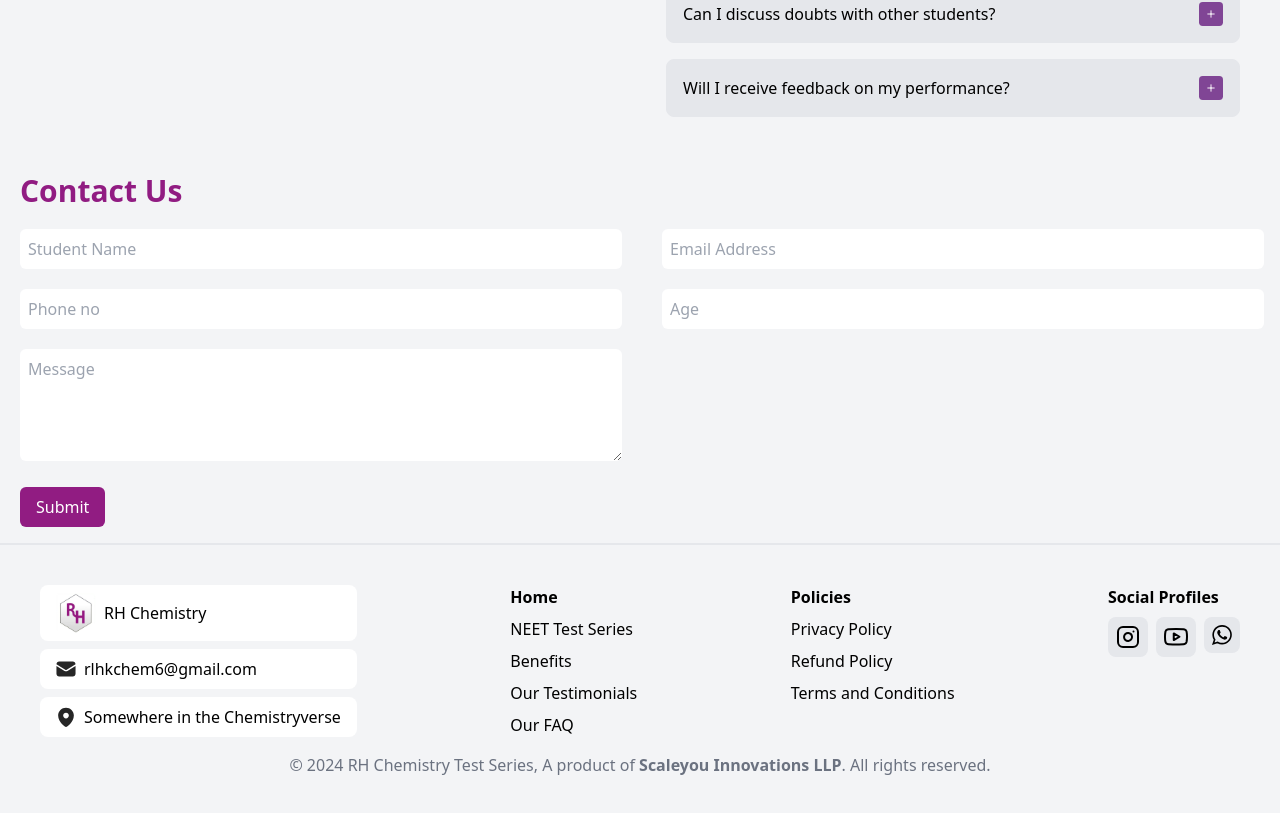
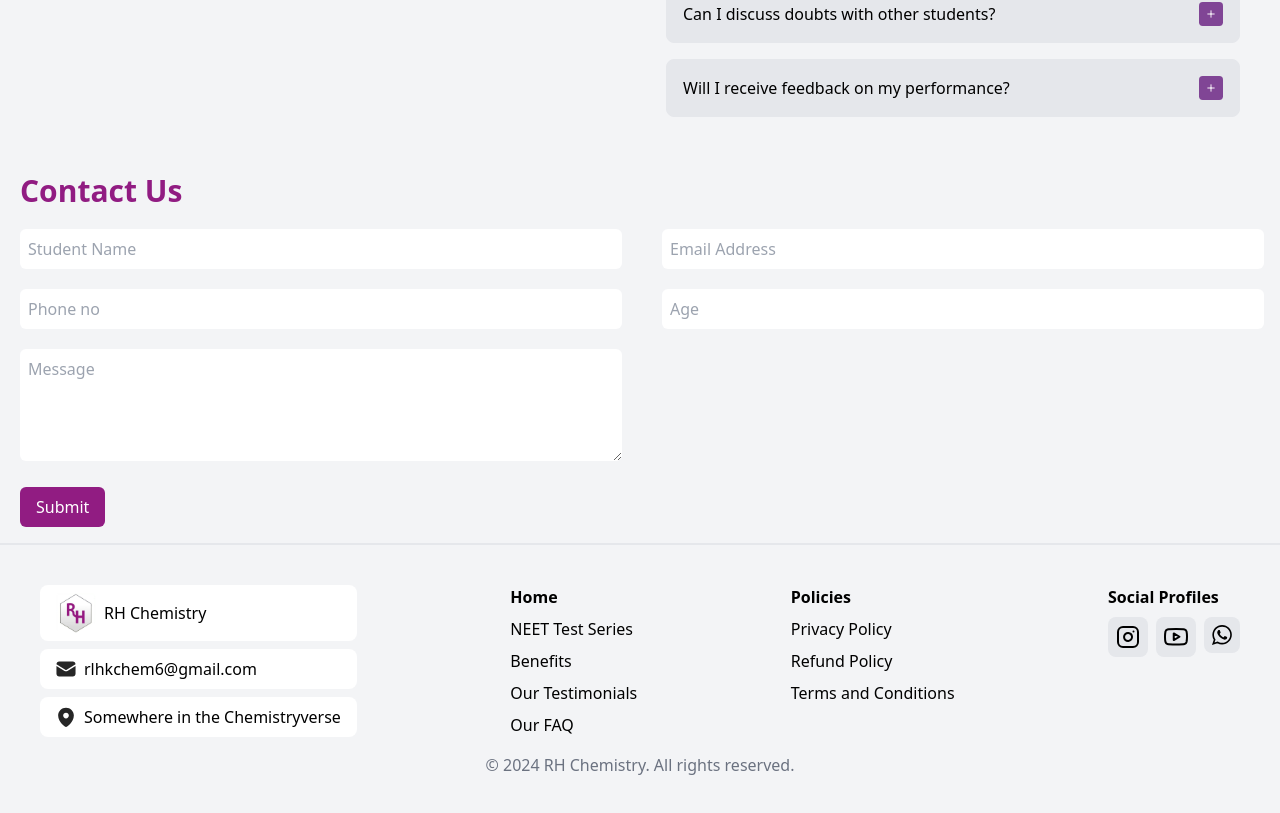
Before and after one commit to KRISHNAGK9964/rh-chemistry, a Next.js app: page / in a window 1280 px wide. Shown: the part 4504-5317 px from the top of the page. Built offline with nearby package versions, Linux system fonts and the light colour scheme.

Commit message:
footer changes

```diff
--- a/src/components/Section8.tsx
+++ b/src/components/Section8.tsx
@@ -94,9 +94,7 @@ const Section8 = ({}: Props) => {
         </div>
       </div>
       <p className="p-4 text-center font-medium text-gray-500">
-        © 2024 RH Chemistry Test Series, A product of{" "}
-        <strong className="font-bold">Scaleyou Innovations LLP</strong>. All
-        rights reserved.
+        © 2024 RH Chemistry. All rights reserved.
       </p>
     </div>
   );
```
